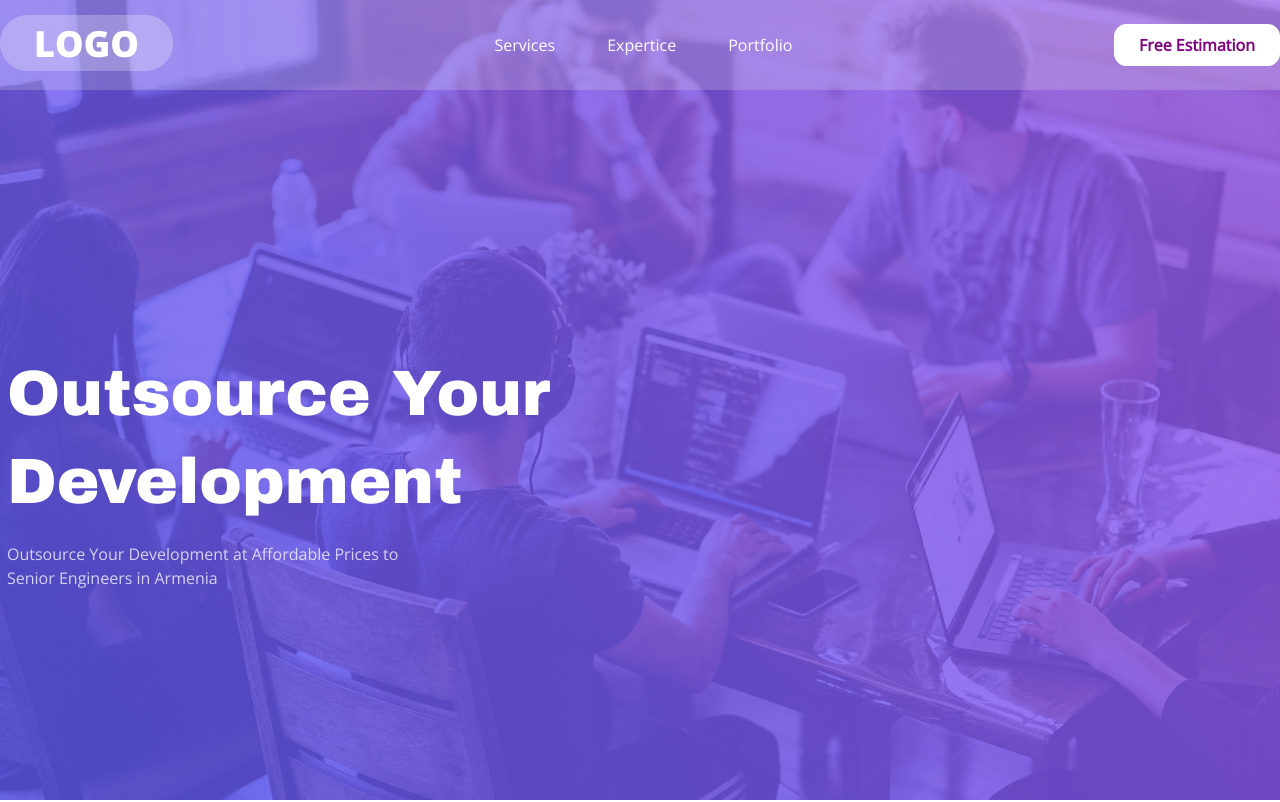
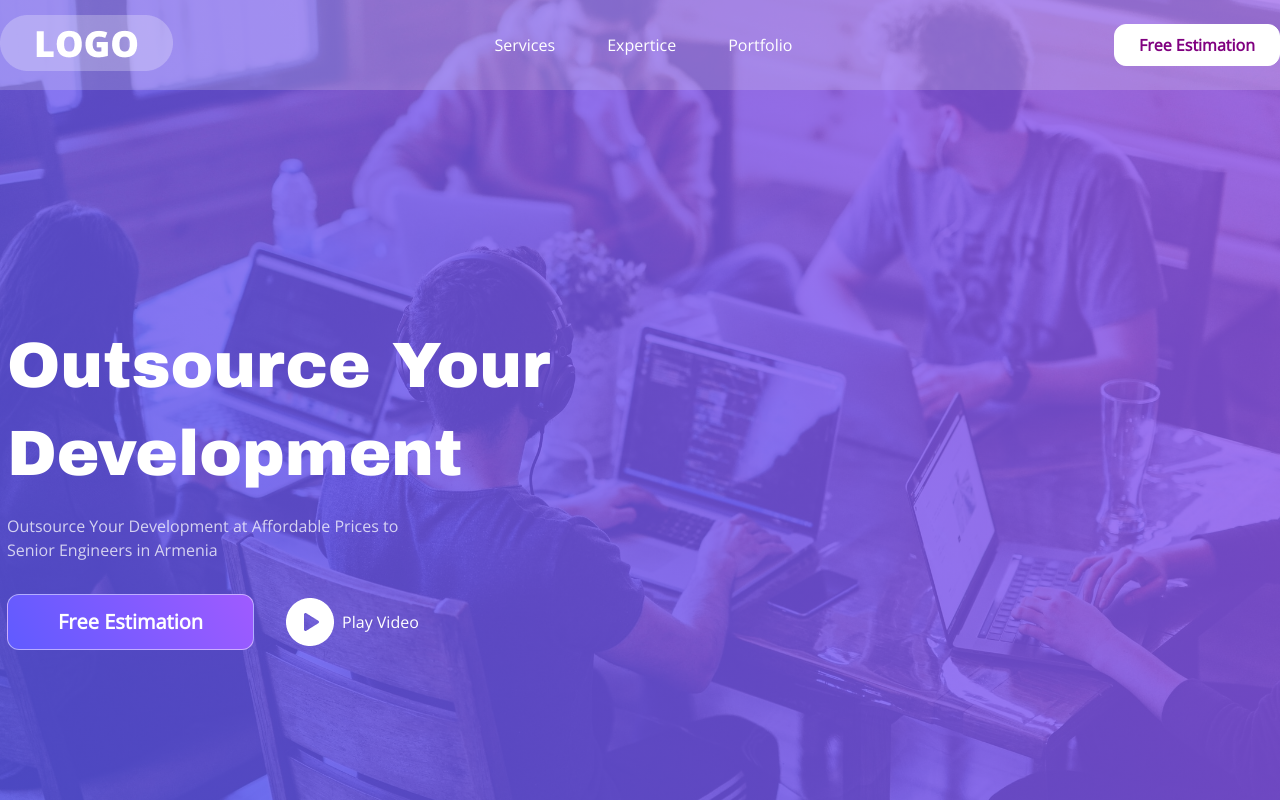
Before and after one commit to Arayikkhachatryan/landing-page, a React (Create React App) app: page / in a window 1280 px wide. Shown: the top 802 px of the page. Built offline with nearby package versions, Linux system fonts and the light colour scheme.

Commit message:
finished header and image frame

```diff
--- a/src/components/header/Header.scss
+++ b/src/components/header/Header.scss
@@ -14,7 +14,7 @@
     justify-content: center;
     background: rgba(240, 240, 240, 0.2);
     top: 0;
-    transition: top 0.2s ease-in-out;
+    transition: top 0.1s ease-in;
   &-container {
     display: flex;
     align-items: center;
@@ -46,7 +46,6 @@
   }
 }
 
-
 .header-bg {
 top: -90px;
 }
--- a/src/components/main/main-img-frame/MainImgFrame.jsx
+++ b/src/components/main/main-img-frame/MainImgFrame.jsx
@@ -1,4 +1,4 @@
-import MainImgText from "./main-img-text/MainImgText";
+import MainImgText from "./main-frame-text/MainImgText";
 import "./MainImgFrame.scss";
 
 const MainImgFrame = () => {
--- /dev/null
+++ b/src/components/main/main-img-frame/main-frame-btn/MainFrameBtn.jsx
@@ -0,0 +1,17 @@
+import React from 'react'
+import './MainFrameBtn.scss'
+import playImg from '../../../../assets/main-frame-image/Vector.png'
+
+const MainFrameBtn = () => {
+  return (
+    <div className="main-frame-btns-wrapper">
+        <button>Free Estimation</button>
+        <div className="main-frame-btns-wrapper-play">
+            <img src={playImg} alt="/" />
+            <p>Play Video</p>
+        </div>
+    </div>
+  )
+}
+
+export default MainFrameBtn
--- /dev/null
+++ b/src/components/main/main-img-frame/main-frame-btn/MainFrameBtn.scss
@@ -0,0 +1,19 @@
+.main-frame-btns-wrapper {
+    display: flex;
+    gap: 32px;
+    &-play{
+        display: flex;
+        align-items: center;
+        gap: 8px;
+    }
+    >button {
+        background: linear-gradient(58.62deg, #605BFF 0%, #9F5BFF 100%);
+        border: 1px solid rgba(255, 255, 255, 0.5);
+        border-radius: 12px;
+        padding: 12px 50px;
+        font-weight: 700;
+        font-size: 20px;
+        line-height: 30px;
+        color: #ffff;
+    }
+}
--- a/src/components/main/main-img-frame/main-img-text/MainImgText.jsx
+++ b/src/components/main/main-img-frame/main-frame-text/MainImgText.jsx
@@ -1,6 +1,7 @@
 import React from "react";
 import "./MainImgText.scss";
 import "@fontsource/archivo-black"
+import MainFrameBtn from "../main-frame-btn/MainFrameBtn";
 
 
 const MainImgText = () => {
@@ -11,7 +12,9 @@ const MainImgText = () => {
         Outsource Your Development at Affordable Prices to Senior Engineers in
         Armenia
       </p>
+      <MainFrameBtn/>
     </div>
+
   );
 };
 
```
Also changed, not shown: src/assets/main-frame-image/Vector.png (added), src/components/main/main-img-frame/main-frame-text/MainImgText.scss (renamed from src/components/main/main-img-frame/main-img-text/MainImgText.scss).
